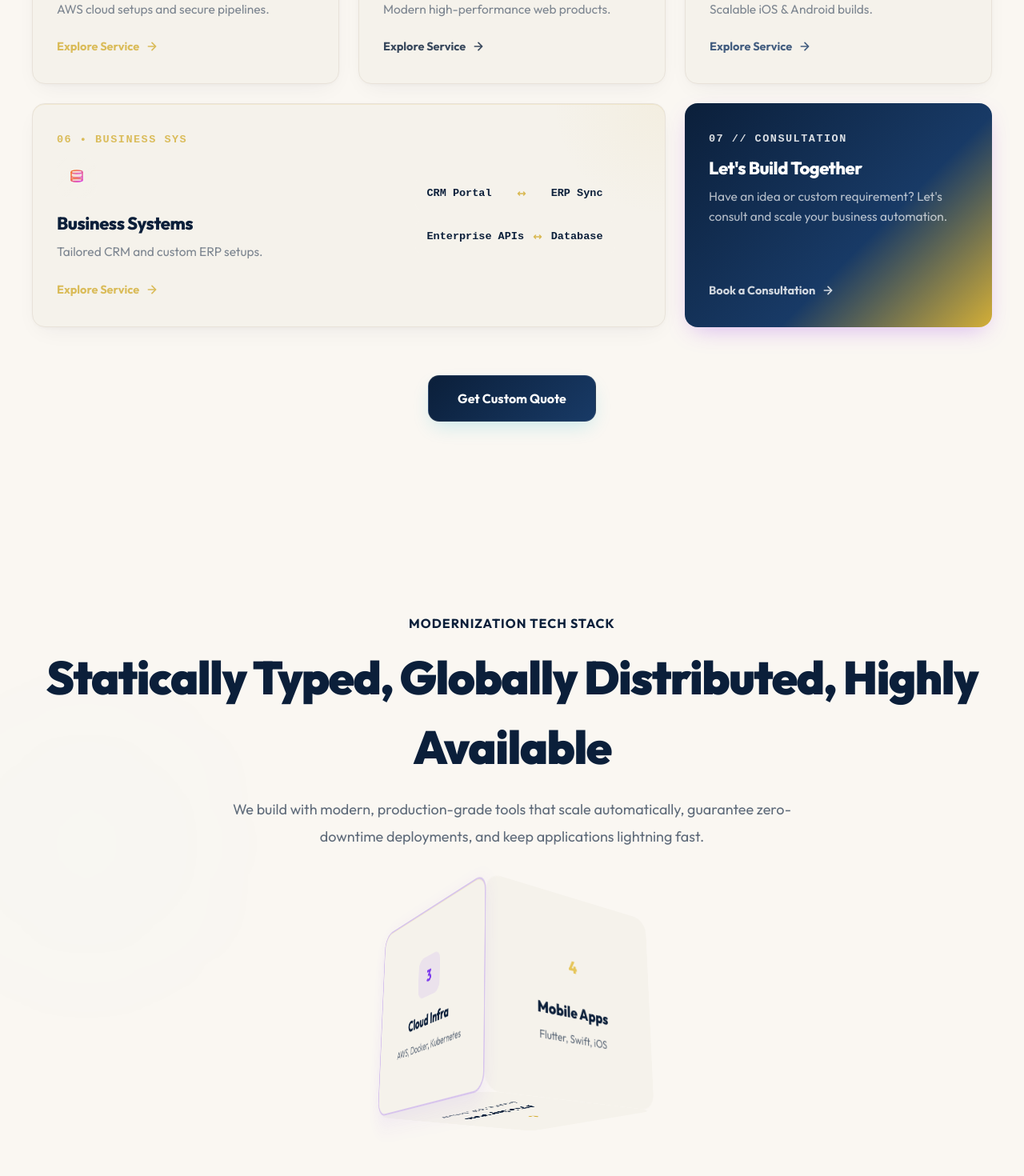
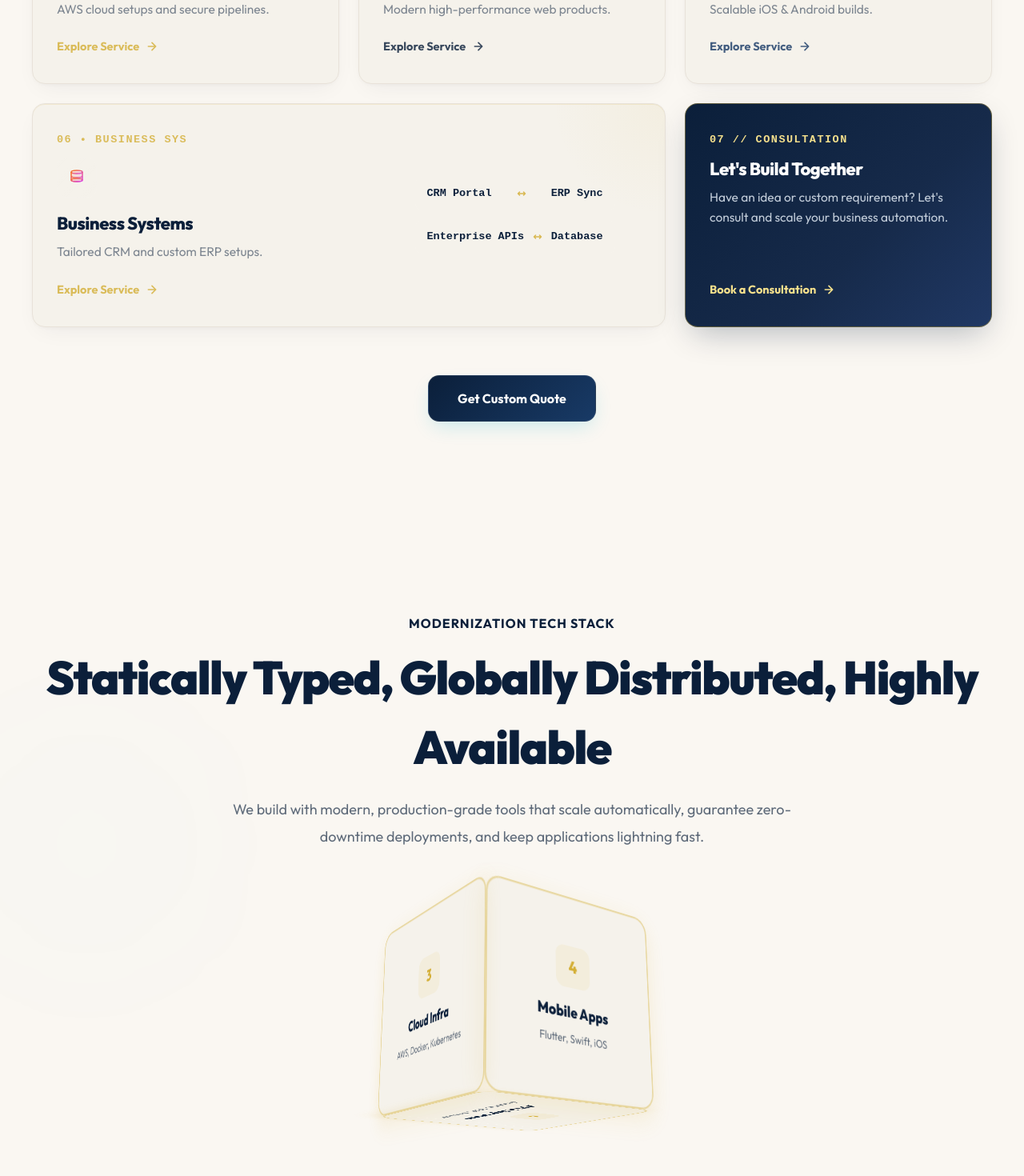
Before and after one commit to hardik-builds/ash-solutions-website, a Next.js app: page / in a window 1280 px wide. Shown: the part 1880-3350 px from the top of the page at 80% size. Built offline with nearby package versions, Linux system fonts and the light colour scheme; no server answers.

Commit message:
New golden theme

```diff
--- a/app/globals.css
+++ b/app/globals.css
@@ -1386,3 +1386,65 @@ html, body {
   color: #D4AF37 !important;
   font-weight: 700;
 }
+
+/* Master Dark Mode Card & CTA Card High-Contrast Styling */
+.bento-card.cta-card {
+  background: linear-gradient(135deg, #0B1F3A 0%, #162A4A 60%, #203864 100%) !important;
+  border: 1px solid rgba(212, 175, 55, 0.4) !important;
+  color: #FFFFFF !important;
+  box-shadow: 0 15px 40px -10px rgba(11, 31, 58, 0.3) !important;
+}
+
+.bento-card.cta-card h3 {
+  color: #FFFFFF !important;
+  background: none !important;
+  -webkit-text-fill-color: initial !important;
+}
+
+.bento-card.cta-card p {
+  color: #CBD5E1 !important;
+  opacity: 0.95 !important;
+}
+
+.bento-card.cta-card .card-index {
+  color: #F5E08C !important;
+  opacity: 1 !important;
+}
+
+.bento-card.cta-card .card-action {
+  color: #F5E08C !important;
+  opacity: 1 !important;
+}
+
+[data-theme="dark"] .bento-card.cta-card {
+  background: linear-gradient(135deg, #0B172C 0%, #10203C 60%, #1A2B4C 100%) !important;
+  border: 1px solid rgba(212, 175, 55, 0.5) !important;
+  box-shadow: 0 20px 50px -10px rgba(0, 0, 0, 0.8) !important;
+}
+
+[data-theme="dark"] .bento-card {
+  background: #0D1B2E !important;
+  border: 1px solid rgba(255, 255, 255, 0.12) !important;
+  box-shadow: 0 15px 45px -10px rgba(0, 0, 0, 0.6) !important;
+}
+
+[data-theme="dark"] .bento-card:hover {
+  border-color: #D4AF37 !important;
+  box-shadow: 0 20px 50px -10px rgba(212, 175, 55, 0.35) !important;
+}
+
+[data-theme="dark"] .bento-card h3 {
+  color: #FAF7F2 !important;
+}
+
+[data-theme="dark"] .bento-card p {
+  color: #94A3B8 !important;
+}
+
+[data-theme="dark"] .card-index {
+  color: #D4AF37 !important;
+}
+
+[data-theme="dark"] .card-action {
+  color: #D4AF37 !important;
+}
--- a/app/home-client.js
+++ b/app/home-client.js
@@ -107,12 +107,12 @@ function TechCube({ scrollYProgress }) {
   });
 
   const faces = [
-    { name: 'AI & Automation', desc: 'LLMs, Agents, Python', color: 'var(--title-color)', transform: 'rotateY(0deg) translateZ(120px)' },
-    { name: 'SaaS Platforms', desc: 'Next.js, React, Node', color: '#0ea5e9', transform: 'rotateY(90deg) translateZ(120px)' },
-    { name: 'Cloud Infra', desc: 'AWS, Docker, Kubernetes', color: '#7c3aed', transform: 'rotateY(180deg) translateZ(120px)' },
-    { name: 'Mobile Apps', desc: 'Flutter, Swift, iOS', color: 'var(--code-variable)', transform: 'rotateY(270deg) translateZ(120px)' },
-    { name: 'Database Systems', desc: 'MongoDB, PostgreSQL', color: '#10b981', transform: 'rotateX(90deg) translateZ(120px)' },
-    { name: 'API Integrations', desc: 'GraphQL, REST, Webhooks', color: 'var(--code-keyword)', transform: 'rotateX(-90deg) translateZ(120px)' },
+    { name: 'AI & Automation', desc: 'LLMs, Agents, Python', color: '#D4AF37', transform: 'rotateY(0deg) translateZ(120px)' },
+    { name: 'SaaS Platforms', desc: 'Next.js, React, Node', color: '#D4AF37', transform: 'rotateY(90deg) translateZ(120px)' },
+    { name: 'Cloud Infra', desc: 'AWS, Docker, Kubernetes', color: '#D4AF37', transform: 'rotateY(180deg) translateZ(120px)' },
+    { name: 'Mobile Apps', desc: 'Flutter, Swift, iOS', color: '#D4AF37', transform: 'rotateY(270deg) translateZ(120px)' },
+    { name: 'Database Systems', desc: 'MongoDB, PostgreSQL', color: '#D4AF37', transform: 'rotateX(90deg) translateZ(120px)' },
+    { name: 'API Integrations', desc: 'GraphQL, REST, Webhooks', color: '#D4AF37', transform: 'rotateX(-90deg) translateZ(120px)' },
   ];
 
   return (
@@ -155,7 +155,7 @@ function TechCube({ scrollYProgress }) {
               width: '240px',
               height: '240px',
               background: 'var(--card-bg)',
-              border: `2px solid ${face.color}40`,
+              border: '2px solid rgba(212, 175, 55, 0.4)',
               borderRadius: '20px',
               padding: '24px',
               display: 'flex',
@@ -164,7 +164,7 @@ function TechCube({ scrollYProgress }) {
               alignItems: 'center',
               textAlign: 'center',
               backfaceVisibility: 'hidden',
-              boxShadow: `0 10px 30px ${face.color}15, inset 0 1px 0 var(--card-sheen)`,
+              boxShadow: '0 10px 30px rgba(212, 175, 55, 0.15), inset 0 1px 0 var(--card-sheen)',
               transform: face.transform,
               userSelect: 'none',
               pointerEvents: 'none'
```
Also changed, not shown: 1 other file (tests, documents, lock files or other folders).
